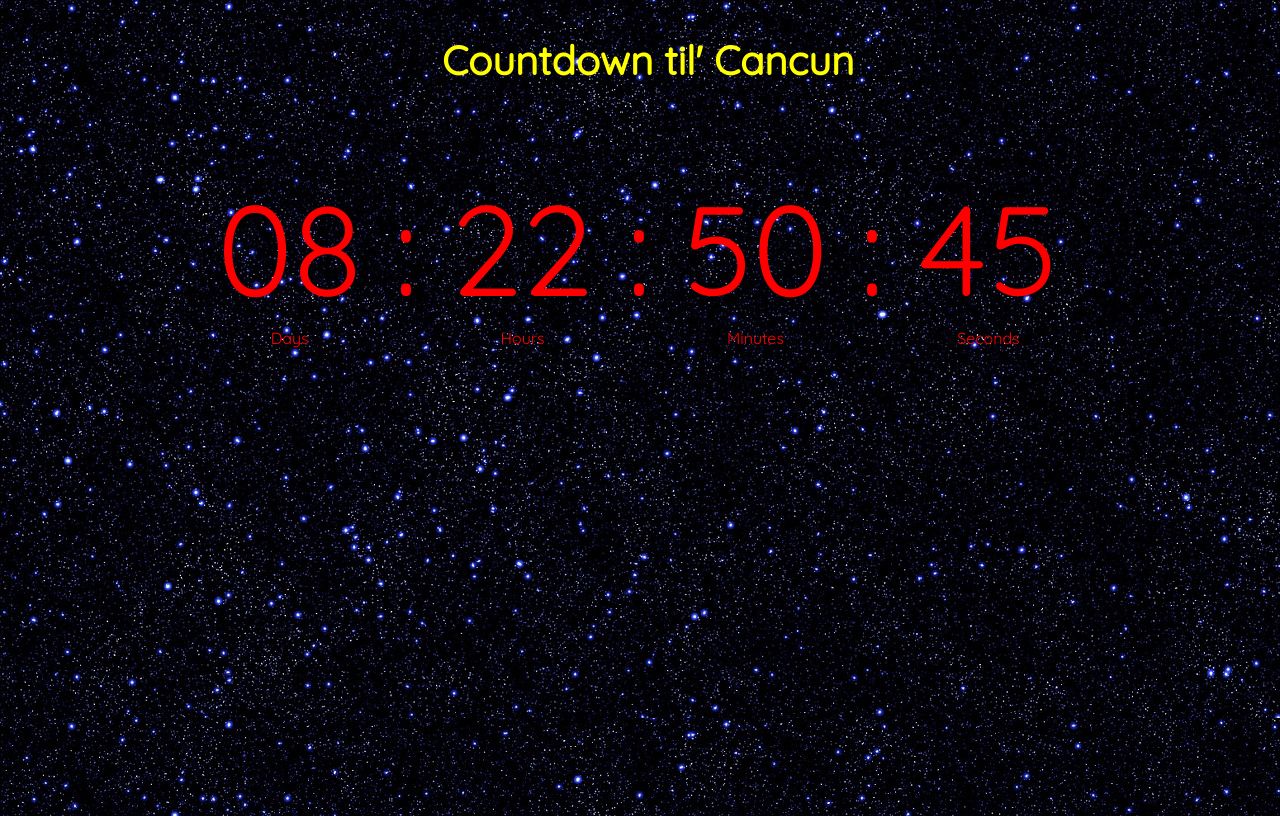
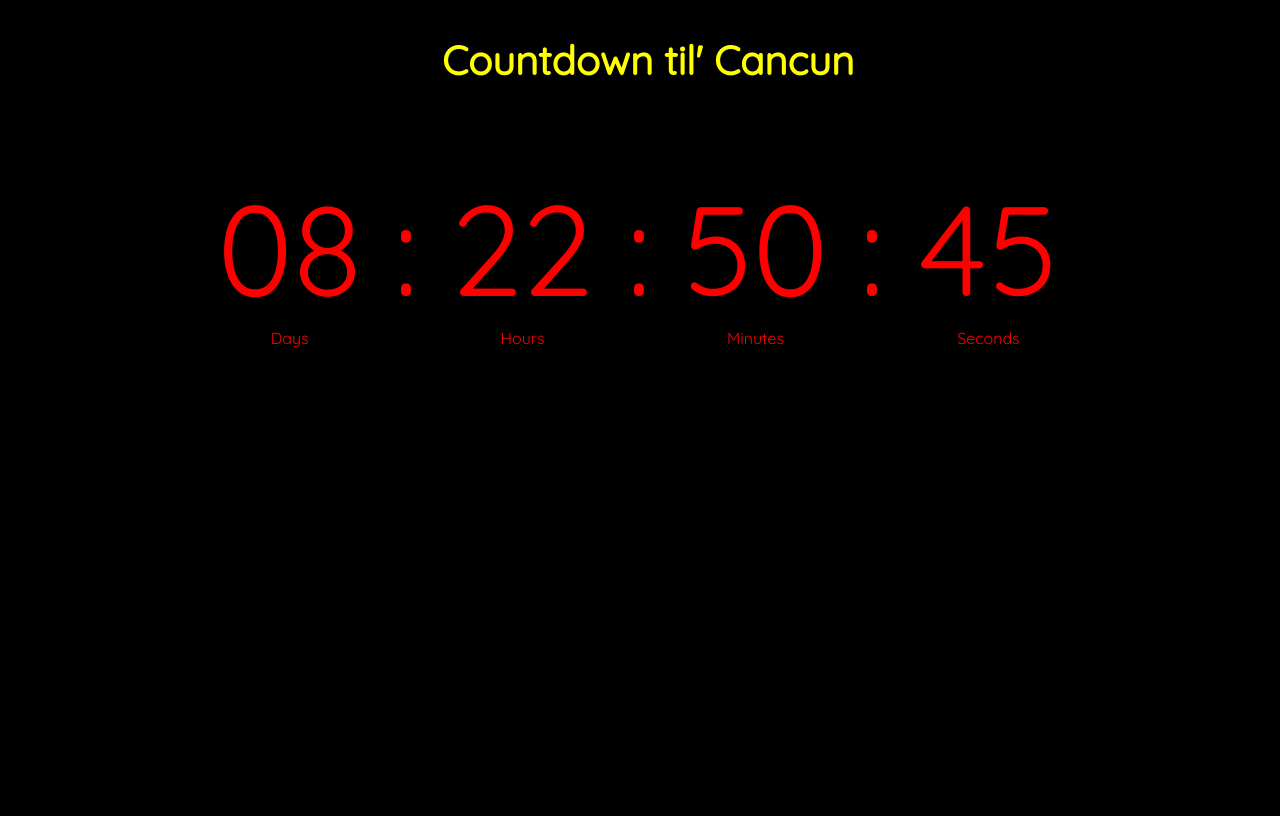
Before and after one commit to WillMcGill/Countdown-App, a plain HTML site: page index.html in a window 1280 px wide. Drawn offline with Linux system fonts and the light colour scheme.

Commit message:
updated image

```diff
--- a/styles.css
+++ b/styles.css
@@ -10,8 +10,9 @@ body{
     display: grid;
     grid-template-rows: 20vh 20vh 10vh 50vh;
     grid-template-columns: 15vw 70vw 15vw;
-
-    background-image: url(img/stars-1436950_1280.jpg)
+/*     https://en.wikipedia.org/wiki/Canc%C3%BAn#/media/File:Cancun_Strand_Luftbild_(22143397586).jpg */
+/*     background-image: url(img/stars-1436950_1280.jpg) */
+    background-image: url(https://en.wikipedia.org/wiki/Canc%C3%BAn#/media/File:Cancun_Strand_Luftbild_(22143397586).jpg)
 }
 
 section.data{
```
